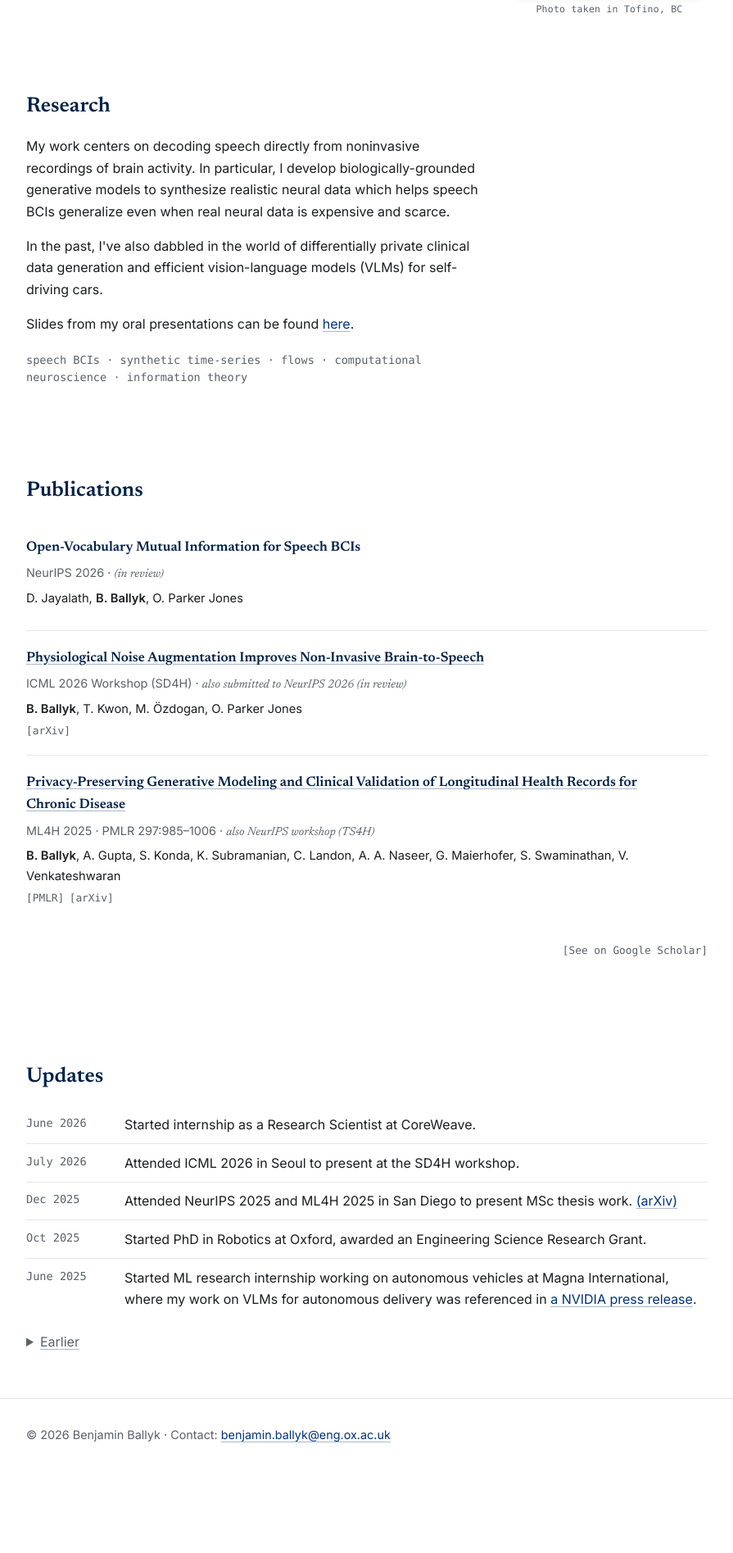
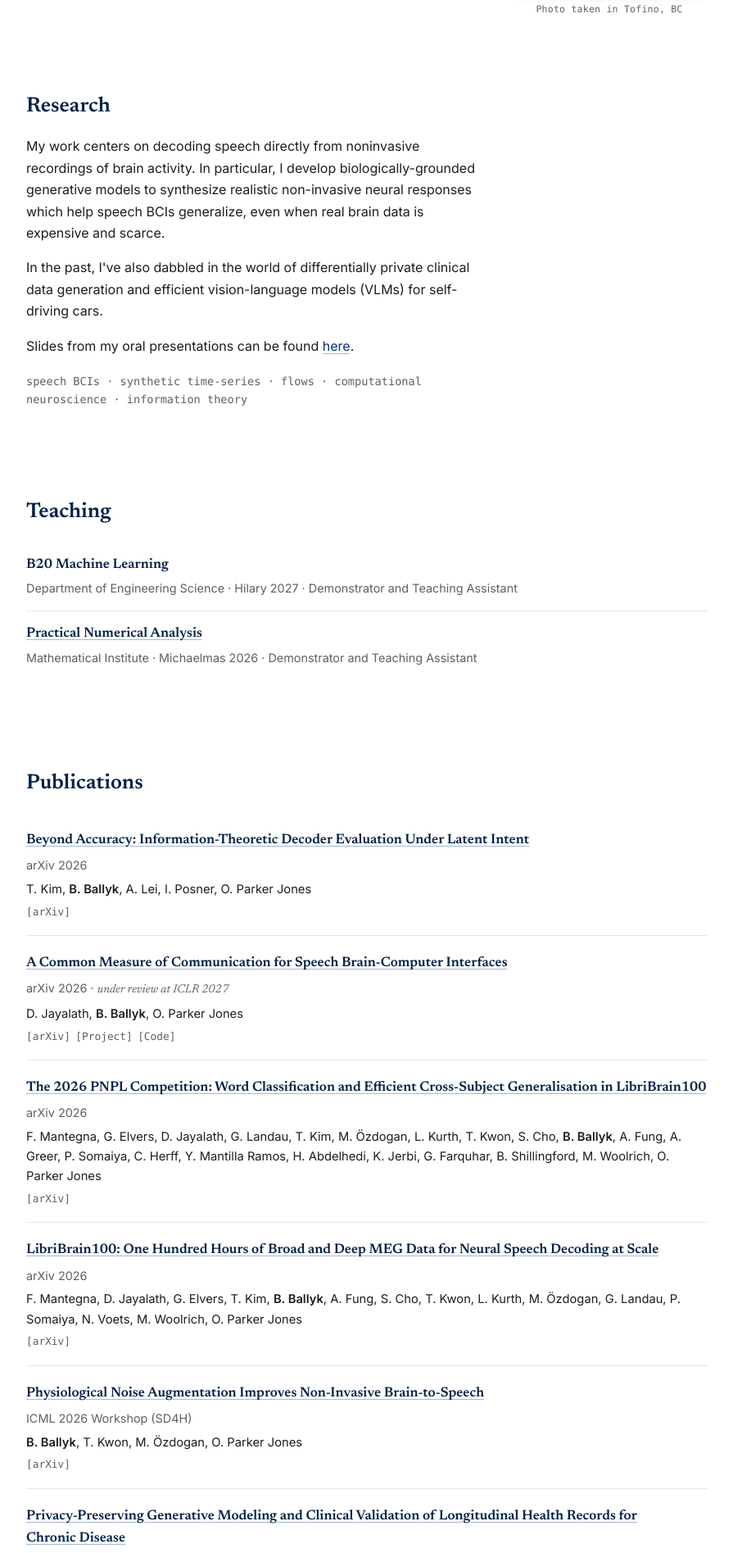
Before and after one commit to benballyk/benballyk.github.io, a Jekyll site: the page built from index.html, in a window 1280 px wide. Shown: the part 450-2345 px from the top of the page at 82% size, without its empty margins (192-1087 px from the left). Built offline with Jekyll 4.4.1, drawn with Linux system fonts in a browser that asks for light colours; before the commit the page ends 2277 px from its top, so only the background shows below that.

Commit message:
Add Teaching section, update publications from Scholar, hide Updates
- New Teaching section (data in _data/teaching.yml), placed above Publications
- Publications synced with Google Scholar: add Beyond Accuracy, 2026 PNPL
  Competition and LibriBrain100; retitle OVMI paper and mark ICLR 2027 review;
  support Project/Code link chips
- Updates section hidden behind show_updates in _config.yml (code kept)
- Reword research paragraph

Co-Authored-By: Claude Opus 5.5 <noreply@anthropic.com>

```diff
--- a/_config.yml
+++ b/_config.yml
@@ -40,6 +40,9 @@ social:
     - https://x.com/BenBallyk
     - https://ori.ox.ac.uk/people/ben-ballyk
 
+# Homepage "Updates" section (data in _data/news.yml). Set to true to show it again.
+show_updates: false
+
 markdown: kramdown
 
 plugins:
--- a/_data/publications.yml
+++ b/_data/publications.yml
@@ -1,13 +1,81 @@
-- title: "Open-Vocabulary Mutual Information for Speech BCIs"
+- title: "Beyond Accuracy: Information-Theoretic Decoder Evaluation Under Latent Intent"
+  authors:
+    - name: T. Kim
+    - name: B. Ballyk
+      me: true
+    - name: A. Lei
+    - name: I. Posner
+    - name: O. Parker Jones
+  venue: "arXiv"
+  year: "2026"
+  links:
+    arxiv: "https://arxiv.org/abs/2611.05658"
+
+- title: "A Common Measure of Communication for Speech Brain-Computer Interfaces"
   authors:
     - name: D. Jayalath
     - name: B. Ballyk
       me: true
     - name: O. Parker Jones
-  venue: "NeurIPS"
+  venue: "arXiv"
   year: "2026"
-  status: "(in review)"
-  links: {}
+  status: "under review at ICLR 2027"
+  links:
+    arxiv: "https://arxiv.org/abs/2609.02887"
+    project: "https://neural-processing-lab.github.io/OVMI/"
+    code: "https://github.com/neural-processing-lab/OVMI"
+
+- title: "The 2026 PNPL Competition: Word Classification and Efficient Cross-Subject Generalisation in LibriBrain100"
+  authors:
+    - name: F. Mantegna
+    - name: G. Elvers
+    - name: D. Jayalath
+    - name: G. Landau
+    - name: T. Kim
+    - name: M. Özdogan
+    - name: L. Kurth
+    - name: T. Kwon
+    - name: S. Cho
+    - name: B. Ballyk
+      me: true
+    - name: A. Fung
+    - name: A. Greer
+    - name: P. Somaiya
+    - name: C. Herff
+    - name: Y. Mantilla Ramos
+    - name: H. Abdelhedi
+    - name: K. Jerbi
+    - name: G. Farquhar
+    - name: B. Shillingford
+    - name: M. Woolrich
+    - name: O. Parker Jones
+  venue: "arXiv"
+  year: "2026"
+  links:
+    arxiv: "https://arxiv.org/abs/2609.03231"
+
+- title: "LibriBrain100: One Hundred Hours of Broad and Deep MEG Data for Neural Speech Decoding at Scale"
+  authors:
+    - name: F. Mantegna
+    - name: D. Jayalath
+    - name: G. Elvers
+    - name: T. Kim
+    - name: B. Ballyk
+      me: true
+    - name: A. Fung
+    - name: S. Cho
+    - name: T. Kwon
+    - name: L. Kurth
+    - name: M. Özdogan
+    - name: G. Landau
+    - name: P. Somaiya
+    - name: N. Voets
+    - name: M. Woolrich
+    - name: O. Parker Jones
+  venue: "arXiv"
+  year: "2026"
+  links:
+    arxiv: "https://arxiv.org/abs/2608.25204"
 
 - title: "Physiological Noise Augmentation Improves Non-Invasive Brain-to-Speech"
   authors:
@@ -19,7 +87,6 @@
   venue: "ICML"
   year: "2026"
   venue_detail: "Workshop (SD4H)"
-  status: "also submitted to NeurIPS 2026 (in review)"
   links:
     arxiv: "https://arxiv.org/abs/2607.05165"
 
--- /dev/null
+++ b/_data/teaching.yml
@@ -0,0 +1,11 @@
+# Teaching roles, newest first. `url` is optional; omit it when the course page isn't public.
+- course: "B20 Machine Learning"
+  department: "Department of Engineering Science"
+  term: "Hilary 2027"
+  role: "Demonstrator and Teaching Assistant"
+
+- course: "Practical Numerical Analysis"
+  url: "https://courses.maths.ox.ac.uk/course/view.php?id=6773"
+  department: "Mathematical Institute"
+  term: "Michaelmas 2026"
+  role: "Demonstrator and Teaching Assistant"
--- a/assets/css/style.css
+++ b/assets/css/style.css
@@ -334,6 +334,41 @@ section h2 {
   width: 96px;
 }
 
+/* Teaching */
+
+.teaching-list {
+  list-style: none;
+  margin: 0;
+  padding: 0;
+}
+
+.teaching-item {
+  padding: 0.9rem 0;
+  border-bottom: 1px solid var(--border);
+}
+
+.teaching-item:last-child {
+  border-bottom: none;
+}
+
+.teaching-course {
+  font-family: var(--font-serif);
+  font-weight: 600;
+  font-size: 1.05rem;
+  color: var(--accent-dark);
+  margin: 0 0 0.2rem;
+}
+
+.teaching-course a {
+  color: inherit;
+}
+
+.teaching-meta {
+  color: var(--muted);
+  font-size: 0.9rem;
+  margin: 0;
+}
+
 /* News */
 
 .news-list {
--- a/index.html
+++ b/index.html
@@ -48,8 +48,8 @@ description: "Personal website of Benjamin Ballyk, PhD student in Engineering Sc
         <p class="research-copy">
           My work centers on decoding speech directly from noninvasive recordings of brain activity. In particular, I
           develop biologically-grounded generative models to synthesize
-          realistic neural data which helps speech BCIs generalize
-          even when real neural data is expensive and scarce.
+          realistic non-invasive neural responses which help speech BCIs generalize,
+          even when real brain data is expensive and scarce.
         </p>
         <p>
           In the past, I've also dabbled in the world of
@@ -69,6 +69,18 @@ description: "Personal website of Benjamin Ballyk, PhD student in Engineering Sc
     </div>
   </section>
 
+  <section id="teaching">
+    <h2>Teaching</h2>
+    <ul class="teaching-list">
+      {% for item in site.data.teaching %}
+      <li class="teaching-item">
+        <p class="teaching-course">{% if item.url %}<a href="{{ item.url | escape }}" target="_blank" rel="noopener noreferrer">{{ item.course | escape }}</a>{% else %}{{ item.course | escape }}{% endif %}</p>
+        <p class="teaching-meta">{{ item.department | escape }} &middot; {{ item.term | escape }}{% if item.role %} &middot; {{ item.role | escape }}{% endif %}</p>
+      </li>
+      {% endfor %}
+    </ul>
+  </section>
+
   <section id="publications">
     <h2>Publications</h2>
     <ul class="pub-list">
@@ -85,11 +97,13 @@ description: "Personal website of Benjamin Ballyk, PhD student in Engineering Sc
               <span class="pub-venue">{{ publication.venue | escape }} {{ publication.year | escape }}{% if publication.venue_detail %} {{ publication.venue_detail | escape }}{% endif %}{% if publication.citation %} &middot; {{ publication.citation | escape }}{% endif %}</span>{% if publication.status %} <em class="pub-status">{{ publication.status | escape }}</em>{% endif %}
             </p>
             <p class="pub-authors">{% for author in publication.authors %}{% if author.me %}<strong>{{ author.name | escape }}</strong>{% else %}{{ author.name | escape }}{% endif %}{% unless forloop.last %}, {% endunless %}{% endfor %}</p>
-            {% if publication.links.pmlr or publication.links.arxiv or publication.links.pdf %}
+            {% if publication.links.pmlr or publication.links.arxiv or publication.links.pdf or publication.links.project or publication.links.code %}
             <div class="pub-links" role="group" aria-label="Links for {{ publication.title | escape }}">
               {% if publication.links.pmlr %}<a class="link-chip" href="{{ publication.links.pmlr | escape }}" target="_blank" rel="noopener noreferrer">PMLR</a>{% endif %}
               {% if publication.links.arxiv %}<a class="link-chip" href="{{ publication.links.arxiv | escape }}" target="_blank" rel="noopener noreferrer">arXiv</a>{% endif %}
               {% if publication.links.pdf %}<a class="link-chip" href="{{ publication.links.pdf | escape }}" target="_blank" rel="noopener noreferrer">PDF</a>{% endif %}
+              {% if publication.links.project %}<a class="link-chip" href="{{ publication.links.project | escape }}" target="_blank" rel="noopener noreferrer">Project</a>{% endif %}
+              {% if publication.links.code %}<a class="link-chip" href="{{ publication.links.code | escape }}" target="_blank" rel="noopener noreferrer">Code</a>{% endif %}
             </div>
             {% endif %}
           </div>
@@ -100,6 +114,8 @@ description: "Personal website of Benjamin Ballyk, PhD student in Engineering Sc
     <p class="pub-scholar-link"><a class="link-chip" href="https://scholar.google.com/citations?hl=en&amp;user=c_QO_lsAAAAJ" target="_blank" rel="noopener noreferrer">See on Google Scholar</a></p>
   </section>
 
+  {% comment %}Hidden while `show_updates: false` in _config.yml; set it to true to bring the section back.{% endcomment %}
+  {% if site.show_updates %}
   <section id="updates">
     <h2>Updates</h2>
     <ul class="news-list">
@@ -125,6 +141,7 @@ description: "Personal website of Benjamin Ballyk, PhD student in Engineering Sc
     </details>
     {% endif %}
   </section>
+  {% endif %}
 
 </div>
 
```
